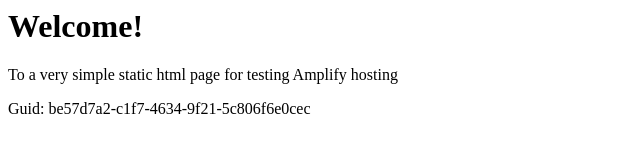
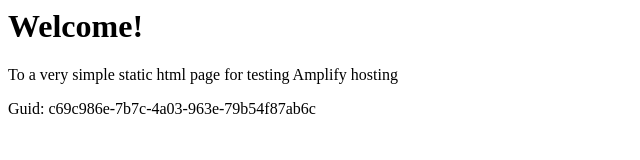
Before and after one commit to aws-aemilia-fra/Github-PR-Commit-Integration-Test-DoNotTouch-GitHubWebhookPushCanaryTest-v1-prod-eu-central-1, a website: page src/index.html in a window 1280 px wide. Shown: the full height of the page, 0-640 px from the left. Drawn offline with Linux system fonts and the light colour scheme.

Commit message:
commit from integ tests

```diff
--- a/src/index.html
+++ b/src/index.html
@@ -12,6 +12,6 @@
 <body>
     <h1>Welcome!</h1>
     <p>To a very simple static html page for testing Amplify hosting</p>
-    <p>Guid: be57d7a2-c1f7-4634-9f21-5c806f6e0cec</p></body>
+    <p>Guid: c69c986e-7b7c-4a03-963e-79b54f87ab6c</p></body>
 
 </html>
```
